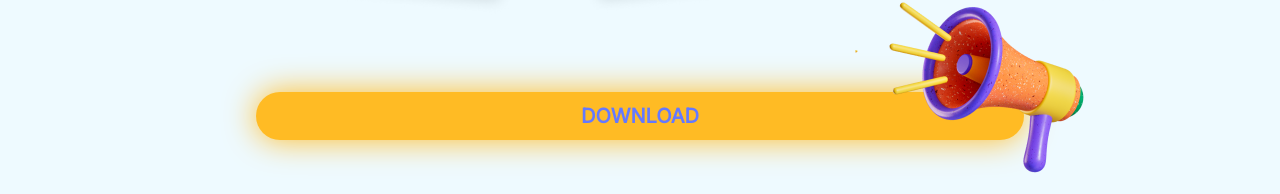
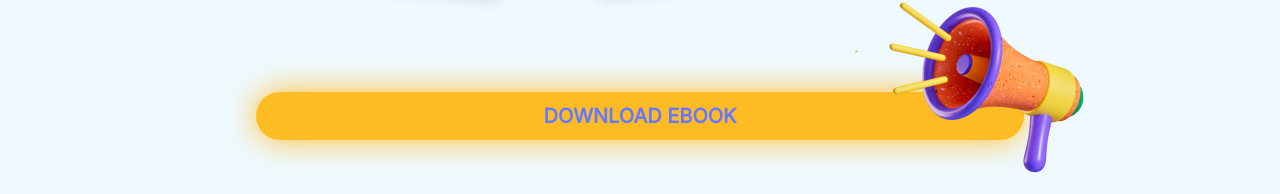
Before and after one commit to PriHolanda/Clube-dos-Eus, a React (Vite) app: page / in a window 1280 px wide. Shown: the part 2503-2697 px from the top of the page. Built offline with nearby package versions, Linux system fonts and the light colour scheme.

Commit message:
Projeto Clube-dos-Eus

```diff
--- a/src/pages/HomePage.jsx
+++ b/src/pages/HomePage.jsx
@@ -95,7 +95,7 @@ function HomePage() {
             {/* DOWNLOAD */}
 
             <div className="download-button-container">
-                <button className="button-download"><a href='https://projetoclube.files.wordpress.com/2022/11/clube-dos-eus-ebook.pdf' className='download-ebook'>DOWNLOAD</a></button>
+                <button className="button-download"><a href='https://projetoclube.files.wordpress.com/2022/11/clube-dos-eus-ebook.pdf' className='download-ebook'>DOWNLOAD EBOOK</a></button>
 
             </div>
             <img src={megaphone} alt="Megafone" className='img-megaphone' />
```
